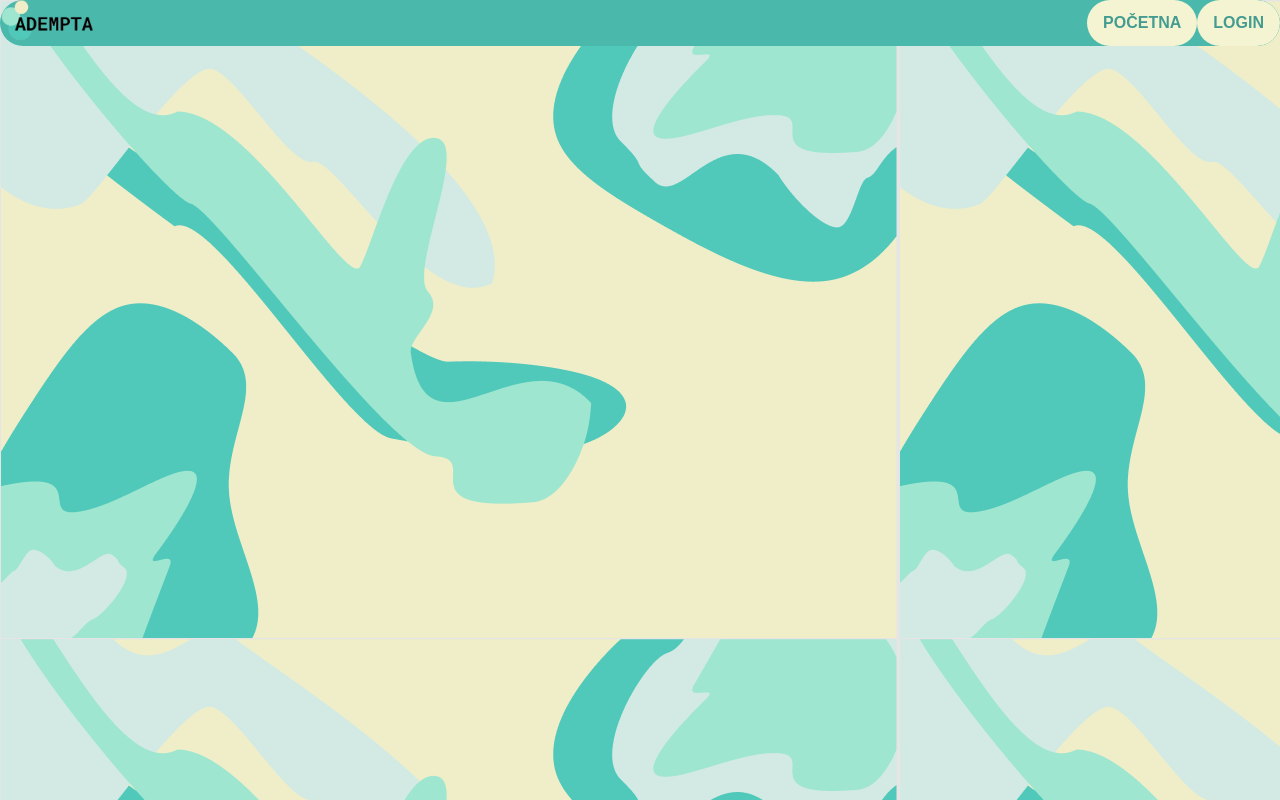
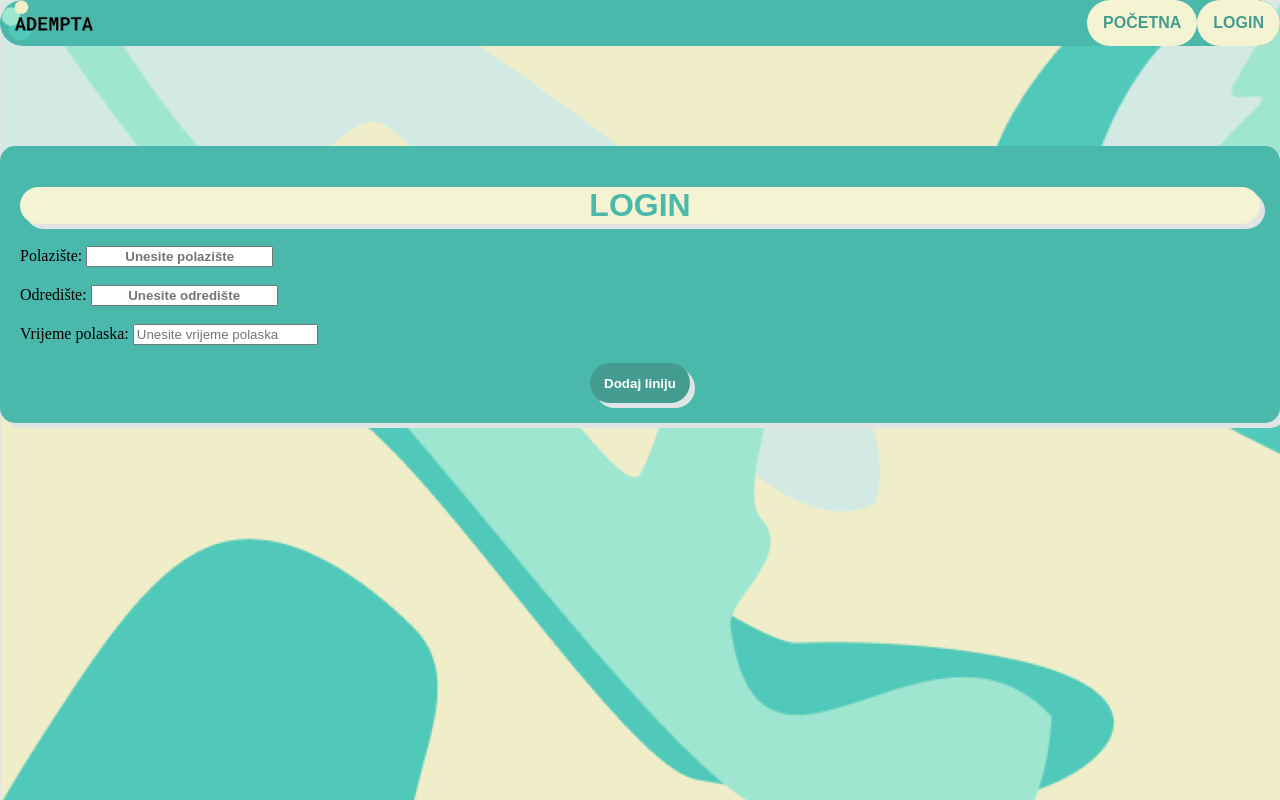
Before and after one commit to banicl/adempta_fipu, a Vue app in the folder adempta/: page /dodaj in a window 1280 px wide. Built offline with nearby package versions, Linux system fonts and the light colour scheme; no server answers.

Commit message:
Admin sucelje - Dodaj novu liniju 2

```diff
--- a/adempta/src/router/index.js
+++ b/adempta/src/router/index.js
@@ -43,6 +43,14 @@ const routes = [
     component: () => import(/* webpackChunkName: "Odabir_rada_admin" */ '../views/Odabir_rada_admin.vue')
   },
   {
+    path: '/dodaj',
+    name: 'Dodaj_liniju',
+    // route level code-splitting
+    // this generates a separate chunk (about.[hash].js) for this route
+    // which is lazy-loaded when the route is visited.
+    component: () => import(/* webpackChunkName: "Odabir_rada_admin" */ '../views/Dodaj_liniju.vue')
+  },
+  {
     path: '/uredi',
     name: 'Uredi_liniju',
     // route level code-splitting
--- a/adempta/src/views/Admin_inf.vue
+++ b/adempta/src/views/Admin_inf.vue
@@ -3,7 +3,8 @@
     <div id="inf"><h1 id="naslov">INFORMACIJE</h1></div>
     <img id="slika" src="@/assets/admin.png" />
     <label id="administrator">ADMINISTRATOR</label><br /><br />
-    <label id="email">EMAIL:</label><br /><br />
+    <label id="email">EMAIL: </label>
+    <br /><br />
 
     <br /><br />
 
--- /dev/null
+++ b/adempta/src/views/Dodaj_liniju.vue
@@ -0,0 +1,164 @@
+<template>
+  <div id="obrub" class="about">
+    <div id="naslov"><h1 id="naslov_login">LOGIN</h1></div>
+    <form @submit.prevent="postNewLinija" class="form-inline mb-5">
+      <div class="form-group">
+        <label for="polaziste">Polazište: </label>
+        <input
+          v-model="newpolaziste"
+          type="text"
+          class="form-control ml-2"
+          placeholder="Unesite polazište"
+          id="polaziste"
+        />
+      </div>
+      <br />
+      <div class="form-group">
+        <label for="odrediste">Odredište: </label>
+        <input
+          v-model="newodrediste"
+          type="text"
+          class="form-control ml-2"
+          placeholder="Unesite odredište"
+          id="odrediste"
+        />
+      </div>
+      <br />
+      <div class="form-group">
+        <label for="vrijemepolaska">Vrijeme polaska: </label>
+        <input
+          v-model="newvrijeme"
+          type="text"
+          class="form-control ml-2"
+          placeholder="Unesite vrijeme polaska"
+          id="vrijemepolaska"
+        />
+      </div>
+      <br />
+      <button type="submit" class="btn btn-primary ml-2">Dodaj liniju</button>
+    </form>
+  </div>
+</template>
+<script>
+import store from "@/store";
+import { db } from "@/firebase";
+
+export default {
+  name: "dodaj_liniju",
+  data: function () {
+    return {
+      newpolaziste: "",
+      newodrediste: "",
+      newvrijeme: "",
+    };
+  },
+  methods: {
+    postNewLinija() {
+      console.log("ok");
+
+      const polaziste = this.newpolaziste;
+      const odrediste = this.newodrediste;
+      const vrijemepolaska = this.newvrijeme;
+
+      db.collection("posts")
+        .add({
+          pol: polaziste,
+          odr: odrediste,
+          vr: vrijemepolaska,
+          email: store.currentUser,
+          posted_at: Date.now(),
+        })
+        .then((doc) => {
+          console.log("Spremljeno", doc);
+          this.newpolaziste = "";
+          this.newodrediste = "";
+          this.newvrijeme = "";
+        })
+        .catch((e) => {
+          console.error(e);
+        });
+    },
+  },
+};
+</script>
+
+
+<style>
+#obrub {
+  width: auto;
+  height: auto;
+  background-color: #4ab9ab;
+  margin: auto;
+  margin-top: 100px;
+  padding: 20px;
+  border-radius: 15px;
+  box-shadow: 5px 5px #e0e4e4;
+}
+#naslov_login {
+  text-decoration: none;
+  font-family: sans-serif;
+  font-weight: bold;
+  text-align: center;
+  color: #4ab9ab;
+}
+#naslov {
+  width: auto;
+  height: auto;
+  background-color: #f5f4d2;
+  border-radius: 100px;
+  margin: auto;
+  box-shadow: 5px 5px #e0e4e4;
+}
+#email {
+  text-decoration: none;
+  font-family: sans-serif;
+  font-weight: bold;
+  text-align: center;
+  color: #f5f4d2;
+}
+#lozinka {
+  text-decoration: none;
+  font-family: sans-serif;
+  font-weight: bold;
+  text-align: center;
+  color: #f5f4d2;
+}
+#emailunos {
+  border-radius: 100px;
+  border: none;
+  width: 200px;
+  height: 30px;
+  margin: auto;
+  display: block;
+  display: grid;
+}
+#lozinkaunos {
+  border-radius: 100px;
+  border: none;
+  width: 200px;
+  height: 30px;
+  margin: auto;
+  display: block;
+  display: grid;
+}
+button {
+  width: 100px;
+  height: 40px;
+  margin: auto;
+  display: block;
+  display: grid;
+  border-radius: 100px;
+  border: none;
+  text-align: auto;
+  font-family: sans-serif;
+  font-weight: bold;
+  background: #449c91;
+  color: white;
+  box-shadow: 5px 5px #e0e4e4;
+  padding-top: 13px;
+}
+button:hover {
+  background-color: #d2cbb6;
+  cursor: pointer;
+}
+</style>
--- a/adempta/src/views/Odabir_rada_admin.vue
+++ b/adempta/src/views/Odabir_rada_admin.vue
@@ -3,9 +3,11 @@
   <div id="obrub" class="admin_inf">
     <div id="inf"><h1 id="naslov">ODABERI</h1></div>
     <br />
-    <button id="dodaj" type="button" class="btn btn-primary">
-      DODAJ NOVU LINIJU
-    </button>
+    <a href="/dodaj">
+      ><button id="dodaj" type="button" class="btn btn-primary">
+        DODAJ NOVU LINIJU
+      </button></a
+    >
     <br /><br />
 
     <router-link class="routerLink" :to="{ path: '@/views/Uredi_liniju.vue' }"
```
Also changed, not shown: adempta/src/assets/pozadina.png, 1 other file (tests, documents, lock files or other folders).
